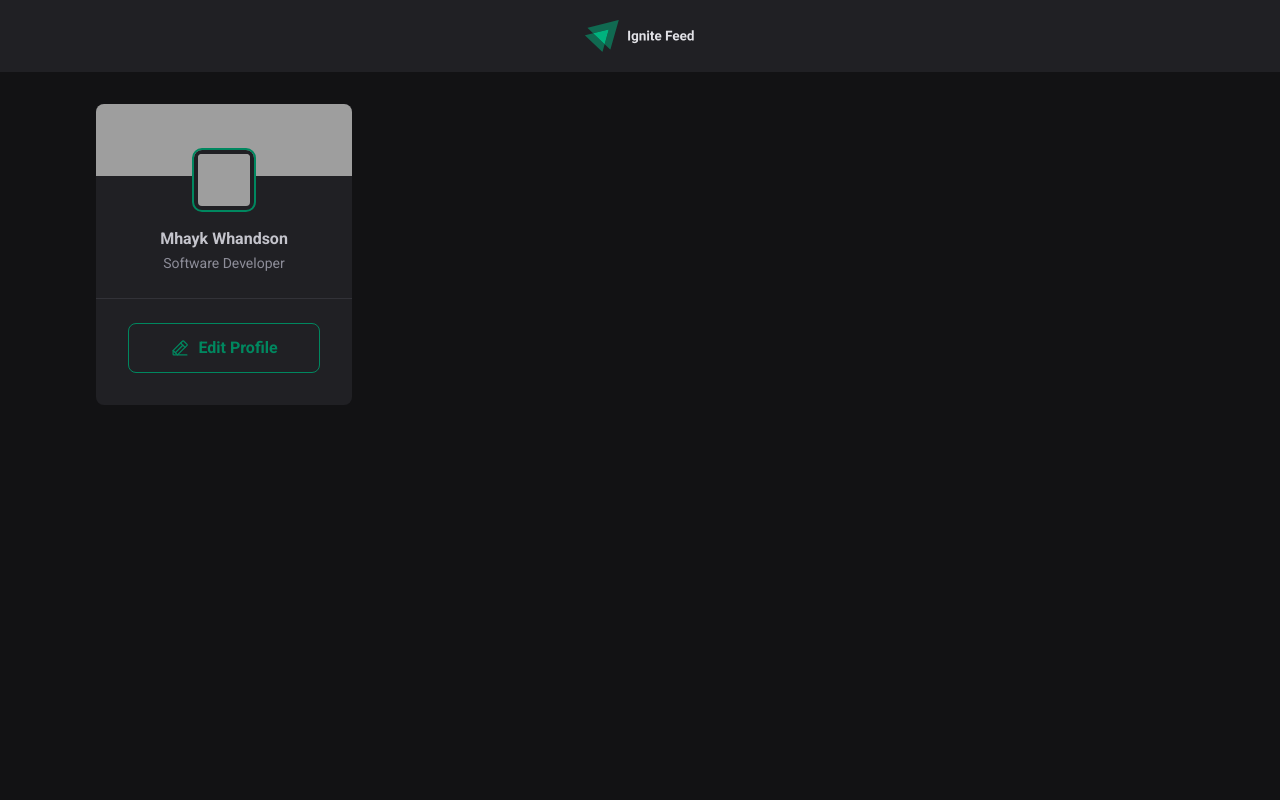
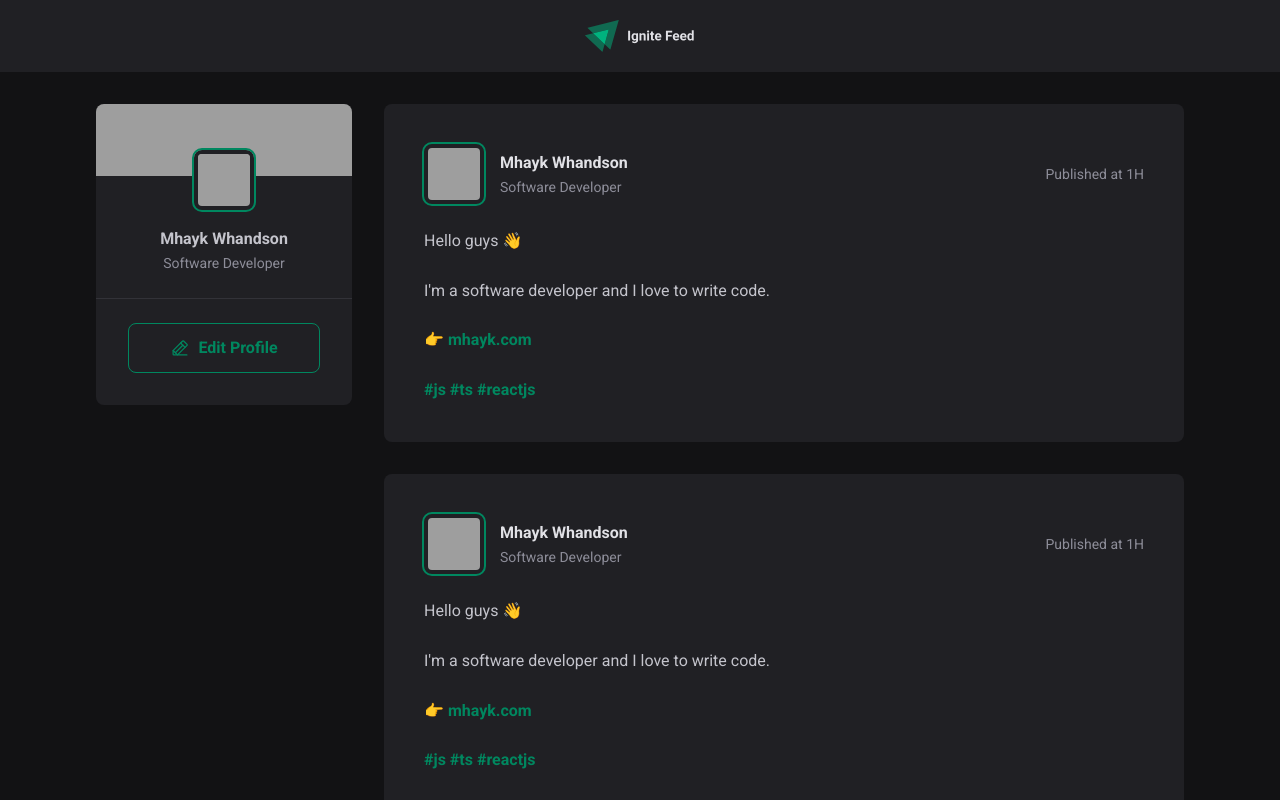
Before and after one commit to mhayk/ignite-feed, a React (Vite) app: page / in a window 1280 px wide. Shown: the top 800 px of the page. Built offline with nearby package versions, Linux system fonts and the light colour scheme; grey boxes are pictures that could not be loaded.

Commit message:
style: Post component has been created and styled

```diff
--- a/src/App.tsx
+++ b/src/App.tsx
@@ -1,4 +1,5 @@
 import { Header } from "./components/Header"
+import { Post } from './components/Post'
 import { Sidebar } from './components/Sidebar'
 
 import styles from './App.module.css'
@@ -12,7 +13,10 @@
       <div className={styles.wrapper}>
         <Sidebar />
         <main>
-
+          <Post />
+          <Post />
+          <Post />
+          <Post />
         </main>
       </div>
     </div>
--- /dev/null
+++ b/src/components/Post.module.css
@@ -0,0 +1,72 @@
+.post {
+  background: var(--gray-800);
+  border-radius: 8px;
+  padding: 2.5rem;
+}
+.post + .post {
+  margin-top: 2rem;
+}
+
+.content {
+  line-height: 1.6;
+  color: var(--gray-300);
+  margin-top: 1.5rem;
+}
+
+.content p {
+  margin-top: 1.5rem;
+}
+
+.content p a {
+  font-weight: bold;
+  color: var(--green-500);
+  text-decoration: none;
+}
+
+.content a:hover {
+  color: var(--green-300);
+}
+
+.post > header {
+  display: flex;
+  align-items: center;
+  justify-content: space-between;
+}
+
+.post > header time {
+  font-size: 0.875rem;
+  color: var(--gray-400);
+}
+
+.author {
+  display: flex;
+  align-items: center;
+  gap: 1rem;
+}
+
+.author img {
+  /* box-sizing: initial; */
+  width: calc(3rem + 12px);
+  height: calc(3rem + 12px);
+  border-radius: 8px;
+  border: 4px solid var(--gray-800);
+  outline: 2px solid var(--green-500);
+}
+
+.authorInfo {
+  display: flex;
+  flex-direction: column;
+}
+
+.authorInfo strong {
+  display: block;
+  color: var(--gray-100);
+  line-height: 1.6;
+}
+
+.authorInfo span {
+  display: block;
+  font-size: 0.875rem;
+  color: var(--gray-400);
+  line-height: 1.6;
+}
--- /dev/null
+++ b/src/components/Post.tsx
@@ -0,0 +1,30 @@
+import styles from './Post.module.css'
+
+export function Post() {
+    return (
+        <article className={styles.post}>
+            <header>
+                <div className={styles.author}>
+                    <img className={styles.avatar} src="https://github.com/mhayk.png" />
+                    <div className={styles.authorInfo}>
+                        <strong>Mhayk Whandson</strong>
+                        <span>Software Developer</span>
+                    </div>
+                </div>
+                <time title="5 Jul 2022" dateTime="">Published at 1H</time>
+            </header>
+
+            <div className={styles.content}>
+                <p>Hello guys 👋</p>
+
+                <p>I'm a software developer and I love to write code.</p>
+                <p>👉{' '}<a href="">mhayk.com</a></p>
+                <p>
+                    <a href="">#js</a>{' '}
+                    <a href="">#ts</a>{' '}
+                    <a href="">#reactjs</a>
+                </p>
+            </div>
+        </article >
+    )
+}
--- a/src/global.css
+++ b/src/global.css
@@ -8,6 +8,7 @@
   --gray-800: #202024;
   --gray-900: #121214;
 
+  --green-300: #00b37e;
   --green-500: #00875f;
 }
 
```
